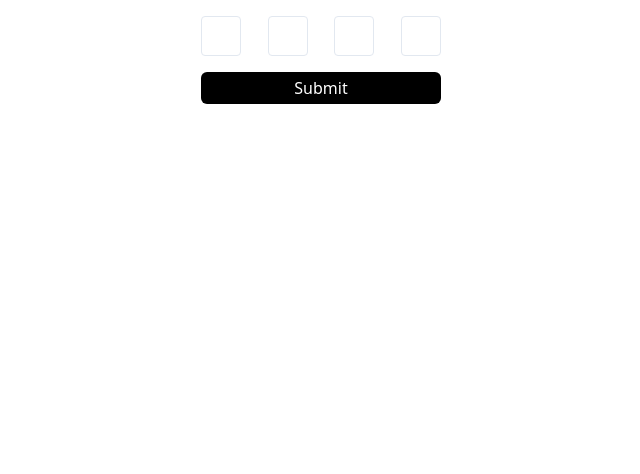
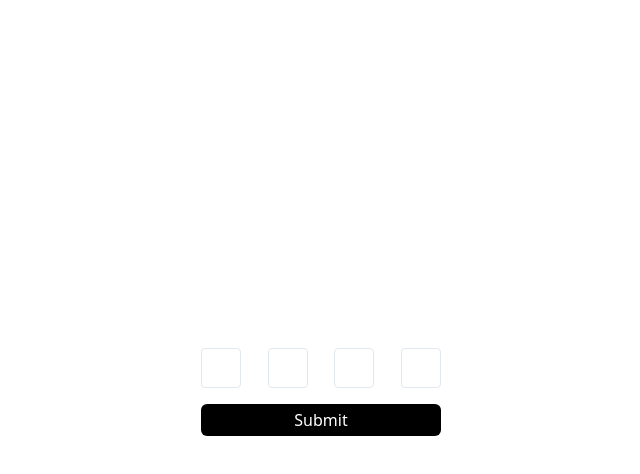
Before and after one commit to Zi-Shane/frontendeval, a Next.js app: page /TwoFa in a window 1280 px wide. Shown: the top 474 px of the page, without its empty margins (319-959 px from the left). Built offline with nearby package versions, Linux system fonts and the light colour scheme.

Commit message:
feat: otp code check & refactor

```diff
--- /dev/null
+++ b/app/TwoFa/components/FormControl.tsx
@@ -0,0 +1,29 @@
+import InputCode from "../ui/InputCode";
+import usePinCode from "../hooks/usePinCode";
+import { ValidStatus } from "../type";
+
+function FormControl({ pinLength }: { pinLength: number }) {
+  const [values, setValues, sendPinCode, hasSpace, isValid] =
+    usePinCode(pinLength);
+
+  return (
+    <div className="w-60 mx-auto">
+      <InputCode inputValues={values} setValues={setValues} />
+
+      <div className="relative">
+        <button
+          className="w-full py-1 rounded-md text-white bg-black hover:bg-gray-800  z-10"
+          onClick={sendPinCode}
+        >
+          Submit
+        </button>
+      </div>
+      <p className=" w-full h-6 mt-2 text-red-600">
+        {isValid === ValidStatus.false && "* Incorrect pin code!"}
+        {hasSpace && "* Spaces are not allowed!"}
+      </p>
+    </div>
+  );
+}
+
+export default FormControl;
--- /dev/null
+++ b/app/TwoFa/hooks/usePinCode.tsx
@@ -0,0 +1,30 @@
+import { useState } from "react";
+import { ValidStatus } from "../type";
+
+function usePinCode(pinLength: number) {
+  const [values, setValues] = useState(Array(pinLength).fill(""));
+  const [hasSpace, setHasSpace] = useState(false);
+  const [isValid, setIsValid] = useState(ValidStatus.unset);
+
+  const sendPinCode = () => {
+    setHasSpace(false);
+    setIsValid(ValidStatus.unset);
+    const valueStr = values.join("");
+    if (valueStr.length === pinLength) {
+      console.log(`Send PinCode: { pin: ${valueStr} }`);
+
+      // fake response
+      if (valueStr === "1234") {
+        setIsValid(ValidStatus.true);
+      } else {
+        setIsValid(ValidStatus.false);
+      }
+    } else {
+      setHasSpace(true);
+    }
+  };
+
+  return [values, setValues, sendPinCode, hasSpace, isValid] as const;
+}
+
+export default usePinCode;
--- /dev/null
+++ b/app/TwoFa/hooks/useUpdate.tsx
@@ -0,0 +1,91 @@
+import { isNumericAndFixedLength, isValidInput } from "../utils";
+
+function useUpdate({
+  index,
+  maxLength,
+  inputRef,
+  inputValues,
+  setInputValues,
+  position,
+  setPosition,
+}: {
+  index: number;
+  maxLength: number;
+  inputRef: React.RefObject<HTMLInputElement>;
+  inputValues: string[];
+  setInputValues: React.Dispatch<React.SetStateAction<string[]>>;
+  position: number;
+  setPosition: React.Dispatch<React.SetStateAction<number>>;
+}) {
+  if (index === position) {
+    inputRef.current?.focus();
+  }
+
+  function handleFocus() {
+    inputRef.current?.setSelectionRange(0, maxLength);
+  }
+
+  function handleKeyDown(e: React.KeyboardEvent<HTMLInputElement>) {
+    if (
+      e.key === "Backspace" &&
+      inputRef.current?.selectionStart === 0 &&
+      inputRef.current?.selectionEnd === 0 &&
+      index > 0
+    ) {
+      const newPosition = index > 0 ? index - 1 : index;
+      setPosition(newPosition);
+      setInputValues((prev) => {
+        const newValues = [...prev];
+        newValues[index - 1] = "";
+        return newValues;
+      });
+    }
+  }
+
+  function handleChange(e: React.ChangeEvent<HTMLInputElement>) {
+    const value = e.target.value;
+
+    if (!isValidInput(e.target.value)) {
+      setPosition(index);
+      setInputValues((prev) => {
+        const newValues = [...prev];
+        newValues[index] = "";
+        return newValues;
+      });
+    }
+
+    if (isValidInput(e.target.value)) {
+      const newPosition = index < inputValues.length - 1 ? index + 1 : index;
+      setPosition(newPosition);
+
+      setInputValues((prev) => {
+        const newValues = [...prev];
+        newValues[index] = value;
+        return newValues;
+      });
+    }
+
+    if (e.target.value == "") {
+      const newPosition = index > 0 ? index - 1 : index;
+      setPosition(newPosition);
+
+      setInputValues((prev) => {
+        const newValues = [...prev];
+        newValues[index] = "";
+        return newValues;
+      });
+    }
+  }
+
+  function handlePaste(e: React.ClipboardEvent<HTMLInputElement>) {
+    const pastedData = e.clipboardData.getData("Text");
+    if (isNumericAndFixedLength(pastedData, inputValues.length)) {
+      const pastedValues = pastedData.split("");
+      setInputValues(pastedValues);
+    }
+  }
+
+  return [handleFocus, handleKeyDown, handleChange, handlePaste] as const;
+}
+
+export default useUpdate;
--- a/app/TwoFa/page.tsx
+++ b/app/TwoFa/page.tsx
@@ -1,38 +1,11 @@
 "use client";
 
-import { useState } from "react";
-import InputBoxControl from "./ui/InputBoxControl";
-import Lottie from "react-lottie";
-import animationData from "@/data/confetti.json";
+import FormControl from "./components/FormControl";
 
 function TwoFaPage() {
-  const [sumbit, setSubmit] = useState(false);
-  function handleClick() {
-    setSubmit(true);
-  }
   return (
-    <div className="w-full">
-      <div className="w-60 mx-auto">
-        <InputBoxControl length={4} />
-        <div className="relative">
-          <button
-            className="w-full py-1 rounded-md text-white bg-black hover:bg-gray-800 absolute z-10"
-            onClick={handleClick}
-          >
-            Submit
-          </button>
-          <div className="absolute -translate-y-1/2">
-            <Lottie
-              options={{
-                loop: sumbit,
-                autoplay: sumbit,
-                animationData,
-                rendererSettings: { preserveAspectRatio: "xMidYMid slice" },
-              }}
-            />
-          </div>
-        </div>
-      </div>
+    <div className="h-[100vh] w-full flex justify-center items-center">
+      <FormControl pinLength={4} />
     </div>
   );
 }
--- a/app/TwoFa/type.ts
+++ b/app/TwoFa/type.ts
@@ -2,3 +2,9 @@ export type InputBoxState = {
   postion: number;
   values: string[];
 };
+
+export enum ValidStatus {
+  true = "true",
+  false = "false",
+  unset = "unset",
+}
--- a/app/TwoFa/ui/InputBoxControl.tsx
+++ /dev/null
@@ -1,25 +0,0 @@
-import { useState } from "react";
-import InputBox from "./InputBox";
-import { InputBoxState } from "../type";
-
-function InputBoxControl({ length }: { length: number }) {
-  const [inputValues, setInputValues] = useState<InputBoxState>({
-    postion: 0,
-    values: Array(length).fill(""),
-  });
-
-  return (
-    <div className="w-full flex justify-between my-4">
-      {inputValues.values.map((_, index) => (
-        <InputBox
-          key={index}
-          index={index}
-          inputValues={inputValues}
-          setInputValues={setInputValues}
-        />
-      ))}
-    </div>
-  );
-}
-
-export default InputBoxControl;
--- a/app/TwoFa/ui/InputBoxList_old.tsx
+++ b/app/TwoFa/ui/InputBoxList_old.tsx
@@ -1,5 +1,5 @@
 import React from "react";
-import InputBox from "./InputBox";
+import InputBox from "./InputBox_old";
 
 function InputBoxList({ length }: { length: number }) {
   return (
--- /dev/null
+++ b/app/TwoFa/ui/InputCode.tsx
@@ -0,0 +1,29 @@
+import { useState } from "react";
+import InputSlot from "./InputSlot";
+
+function InputCode({
+  inputValues,
+  setValues,
+}: {
+  inputValues: string[];
+  setValues: React.Dispatch<React.SetStateAction<string[]>>;
+}) {
+  const [position, setPosition] = useState(0);
+
+  return (
+    <div className="w-full flex justify-between my-4">
+      {inputValues.map((_, index) => (
+        <InputSlot
+          key={index}
+          index={index}
+          position={position}
+          setPosition={setPosition}
+          inputValues={inputValues}
+          setInputValues={setValues}
+        />
+      ))}
+    </div>
+  );
+}
+
+export default InputCode;
--- a/app/TwoFa/ui/InputBox.tsx
+++ b/app/TwoFa/ui/InputSlot.tsx
@@ -1,25 +1,30 @@
 import { useRef } from "react";
-import useUpdate from "../useUpdate";
-import { InputBoxState } from "../type";
+import useUpdate from "../hooks/useUpdate";
 
-function InputBox({
+function InputSlot({
   maxLength = 1,
   index,
+  position,
+  setPosition,
   inputValues,
   setInputValues,
 }: {
   maxLength?: number;
   index: number;
-  inputValues: InputBoxState;
-  setInputValues: React.Dispatch<React.SetStateAction<InputBoxState>>;
+  position: number;
+  setPosition: React.Dispatch<React.SetStateAction<number>>;
+  inputValues: string[];
+  setInputValues: React.Dispatch<React.SetStateAction<string[]>>;
 }) {
   const inputRef = useRef<HTMLInputElement>(null);
-  const [handleFocus, handleKeyDown, handleChange] = useUpdate({
+  const [handleFocus, handleKeyDown, handleChange, handlePaste] = useUpdate({
     index,
     maxLength,
     inputRef,
     inputValues,
     setInputValues,
+    position,
+    setPosition,
   });
 
   return (
@@ -27,13 +32,14 @@ function InputBox({
       ref={inputRef}
       type="text"
       maxLength={maxLength}
-      value={inputValues.values[index]}
+      value={inputValues[index]}
       onChange={(e) => handleChange(e)}
       onFocus={handleFocus}
       onKeyDown={(e) => handleKeyDown(e)}
+      onPaste={(e) => handlePaste(e)}
       className="border rounded-sm p-2 h-10 w-10 text-center"
     />
   );
 }
 
-export default InputBox;
+export default InputSlot;
--- a/app/TwoFa/useUpdate.tsx
+++ /dev/null
@@ -1,86 +0,0 @@
-import { isValidInput } from "./utils";
-import { InputBoxState } from "./type";
-
-function useUpdate({
-  index,
-  maxLength,
-  inputRef,
-  inputValues,
-  setInputValues,
-}: {
-  index: number;
-  maxLength: number;
-  inputRef: React.RefObject<HTMLInputElement>;
-  inputValues: InputBoxState;
-  setInputValues: React.Dispatch<React.SetStateAction<InputBoxState>>;
-}) {
-  if (index === inputValues.postion) {
-    inputRef.current?.focus();
-  }
-
-  function handleFocus() {
-    inputRef.current?.setSelectionRange(0, maxLength);
-  }
-
-  function handleKeyDown(e: React.KeyboardEvent<HTMLInputElement>) {
-    if (
-      e.key === "Backspace" &&
-      inputRef.current?.selectionStart === 0 &&
-      inputRef.current?.selectionEnd === 0 &&
-      index > 0
-    ) {
-      setInputValues((prev) => {
-        const newPosition = index > 0 ? index - 1 : index;
-        const newValues = [...prev.values];
-        newValues[index - 1] = "";
-        return {
-          postion: newPosition,
-          values: newValues,
-        };
-      });
-    }
-  }
-
-  function handleChange(e: React.ChangeEvent<HTMLInputElement>) {
-    const value = e.target.value;
-
-    if (!isValidInput(e.target.value)) {
-      setInputValues((prev) => {
-        const newValues = [...prev.values];
-        newValues[index] = "";
-        return {
-          postion: index,
-          values: newValues,
-        };
-      });
-    }
-
-    if (isValidInput(e.target.value)) {
-      setInputValues((prev) => {
-        const newPosition = index < prev.values.length - 1 ? index + 1 : index;
-        const newValues = [...prev.values];
-        newValues[index] = value;
-        return {
-          postion: newPosition,
-          values: newValues,
-        };
-      });
-    }
-
-    if (e.target.value == "") {
-      setInputValues((prev) => {
-        const newPosition = index > 0 ? index - 1 : index;
-        const newValues = [...prev.values];
-        newValues[index] = "";
-        return {
-          postion: newPosition,
-          values: newValues,
-        };
-      });
-    }
-  }
-
-  return [handleFocus, handleKeyDown, handleChange] as const;
-}
-
-export default useUpdate;
--- a/app/TwoFa/utils.ts
+++ b/app/TwoFa/utils.ts
@@ -2,3 +2,11 @@ export function isValidInput(value: string | undefined) {
   const isNumber = /^[0-9]$/.test(value || "");
   return isNumber;
 }
+
+export function isNumericAndFixedLength(
+  input: string,
+  length: number
+): boolean {
+  const regex = new RegExp(`^\\d{${length}}$`);
+  return regex.test(input);
+}
```
